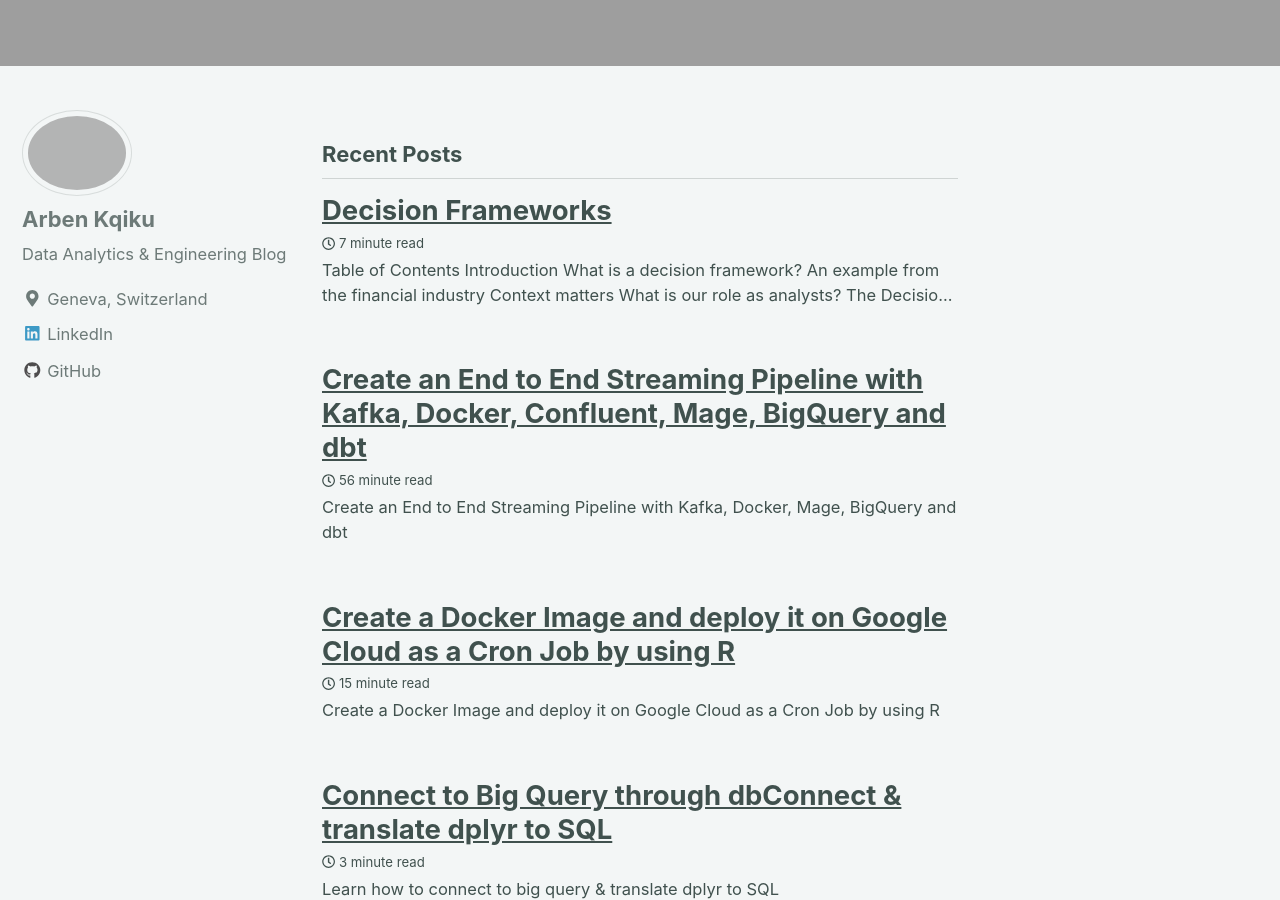
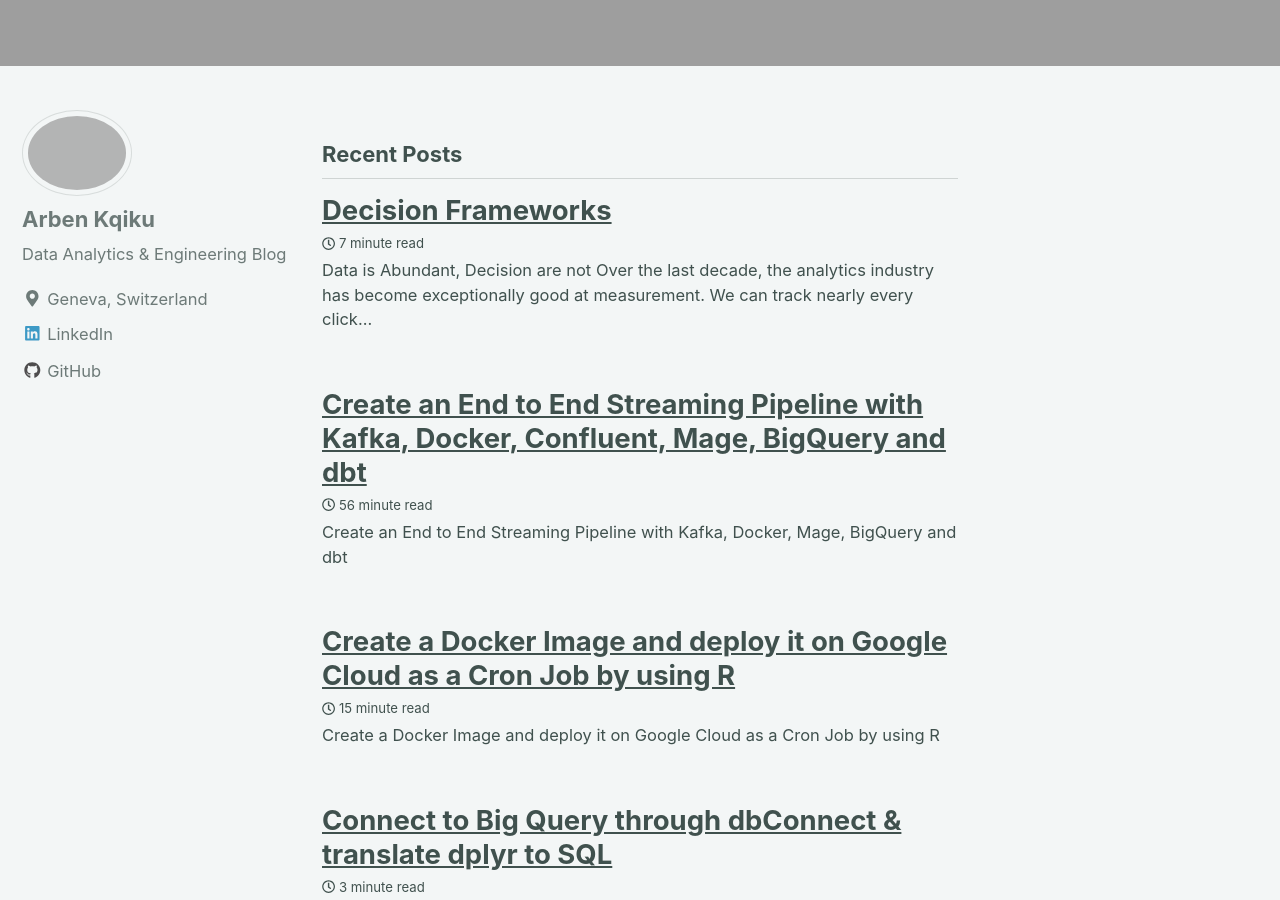
Before and after one commit to ArbenKqiku/arbenkqiku.github.io, a Jekyll site: the page built from index.html, in a window 1280 px wide and 900 px high, scrolled down 994 px. Built offline with Jekyll 4.4.1, drawn with Linux system fonts in a browser that asks for light colours; nearby versions of some CDN libraries; the list of posts is cut into pages by our own code.

Commit message:
final change

```diff
--- a/_posts/2026-02-07-decision-frameworks.md
+++ b/_posts/2026-02-07-decision-frameworks.md
@@ -1,11 +1,3 @@
-# Table of Contents
-[Introduction](#introduction)
-[What is a decision framework?](#what-is-a-decision-framework)
-[An example from the financial industry](#an-example-from-the-financial-industry)
-[Context matters](#context-matters)
-[What is our role as analysts?](#what-is-our-role-as-analysts)
-[The Decision Framework Checklist](#the-decision-framework-checklist)
-
 # Data is Abundant, Decision are not
 Over the last decade, the analytics industry has become exceptionally good at measurement. We can track nearly every click, scroll, session, and conversion. Dashboards update in real time. In other words, the data-driven part of “data-driven decision-making” is largely under control. The decision-making part is not.
 
```
